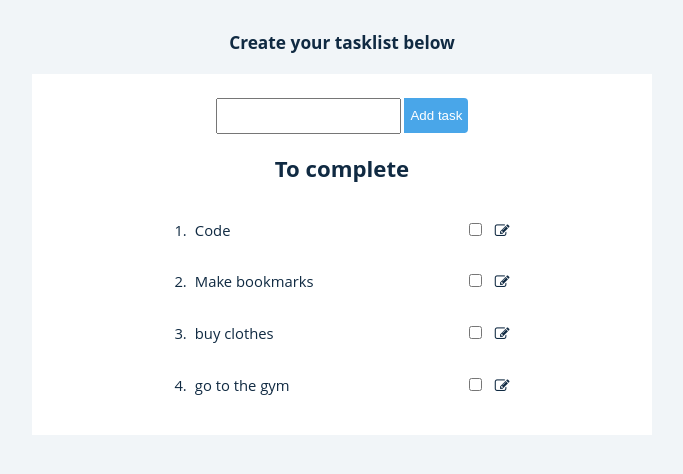
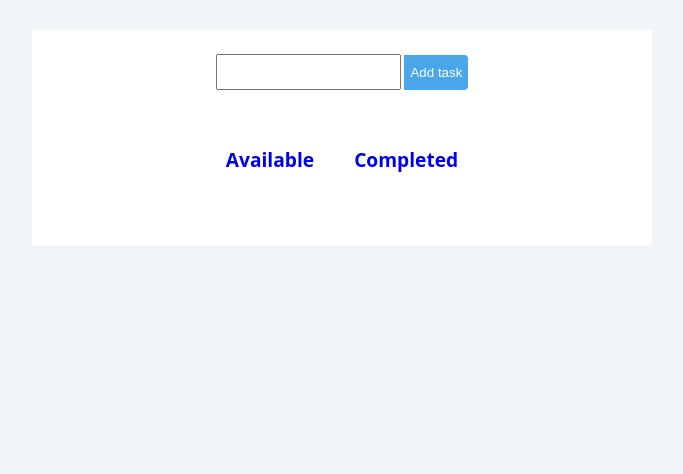
Before and after one commit to awangui/To-do, a plain HTML site: page index.html in a window 1280 px wide. Shown: the part 96-570 px from the top of the page, without its empty margins (298-981 px from the left). Drawn offline with Linux system fonts and the light colour scheme.

Commit message:
new task functionality

```diff
--- a/app.js
+++ b/app.js
@@ -1 +1,22 @@
-document.querySelector("i.edit");
+
+var addTask = document.getElementById("add");
+var incompleteTasks = document.getElementById("incomplete");
+var completeTasks = document.getElementById("complete");
+var i=0;
+
+document.querySelector("button").addEventListener("click", createNewTask);
+
+function createNewTask(){
+	var newTask = document.getElementById("new-task").value;
+	var listItem = document.createElement("li");
+	listItem.innerHTML= newTask;
+	console.log(listItem);
+	incompleteTasks.appendChild(listItem);
+	i++;
+
+}
+document.getElementById("delete").addEventListener("click",deleteTask);
+function deleteTask(){
+
+
+}
--- a/index.html
+++ b/index.html
@@ -12,38 +12,32 @@
 
     <section class="container">
             <h1 class="title">To do List</h1>
-            <h3 class="welcome">Create your tasklist below</h3>
         <div class="content">
             <form>
-                <input type="text">
-            <button class="btn submit">Add task</button>
+                <input type="text" id="new-task" value="">
+            <button class="btn submit" id="add">Add task</button>
+    </form>
+    <div class="tabs">
+        <div class="row">
+            <div id="pending">
+                <h1 class="heading"><a href="#"> Available</a></h1>
+                <ul id="incomplete">
 
-    <h1 class="heading">To complete</h1>
-    <div class="group">
-        <span class="number">1.</span>
-    <p class="task">Code</p>
-    <span class="actions"><input type="checkbox"></input><i title="edit" class="fa fa-pencil-square-o edit"></i></span>
+                </ul>
+
+            </div>
+            <div id="completed">
+                <h1 class="heading"><a href="#"> Completed</a></h1>
+                <ul id="complete">
+
+                </ul>
+            </div>
+        </div>
     </div>
-    <div class="group">
-        <span class="number">2.</span>
-        <p class="task">Make bookmarks
-        </p>
-        <span class="actions"><input type="checkbox"></input><i title="edit" class="fa fa-pencil-square-o edit"></i></span>
-        </div>
-        <div class="group">
-         <span class="number">3.</span>
-         <p class="task">buy clothes</p>
-        <span class="actions"><input type="checkbox"></input><i title="edit" class="fa fa-pencil-square-o edit"></i></span>
-            </div>
-        <div class="group">
-            <span class="number">4.</span>
-            <p class="task">go to the gym</p>
-             <span class="actions"><input type="checkbox"></input><i title="edit" class="fa fa-pencil-square-o edit"></i></span>
-    </div>
-    </form>
+
     </div>
     </section>
-
+    <script src="app.js"></script>
 
 </body>
 </html>
--- a/styles.css
+++ b/styles.css
@@ -5,10 +5,13 @@ body {
     line-height: 1.5;
     font-size: 0.925rem;
     text-align: center;
+    text-decoration: none;
     margin: 0;
     padding: 0;
   }
-
+a{
+  text-decoration: none;
+}
 
   .container{
     width: 80vw;
@@ -43,34 +46,15 @@ body {
   input[type="checkbox"]:hover{
    color: hsl(209, 61%, 16%);
   }
-  .actions{
-    color: hsl(209, 61%, 16%);
+.row{
+  display: flex;
+  flex-direction: row;
+  justify-content: center;
+  margin:10px 0;
+  padding-top: 10px;
+}
 
-
-  }
-  .edit{
-    padding-left: 10px;
-  }
- .group{
-    display: flex;
-    flex-direction: row;
-    justify-content:center;
-    align-items: center;
-
- }
- .task{
-    margin-right: 20px;
-    width: 20vw;
-    max-width: 250px;
-    text-align: left;
-    padding-left: 8px;
-
- }
- @media screen and (max-width:720px) {
-  .task{
-    width: 35vw;
-  }
- }
- .pencil:checked + span {
-  text-decoration: line-through;
+.heading{
+  padding: 20px;
+  font-size: 1.2rem;
 }
```
